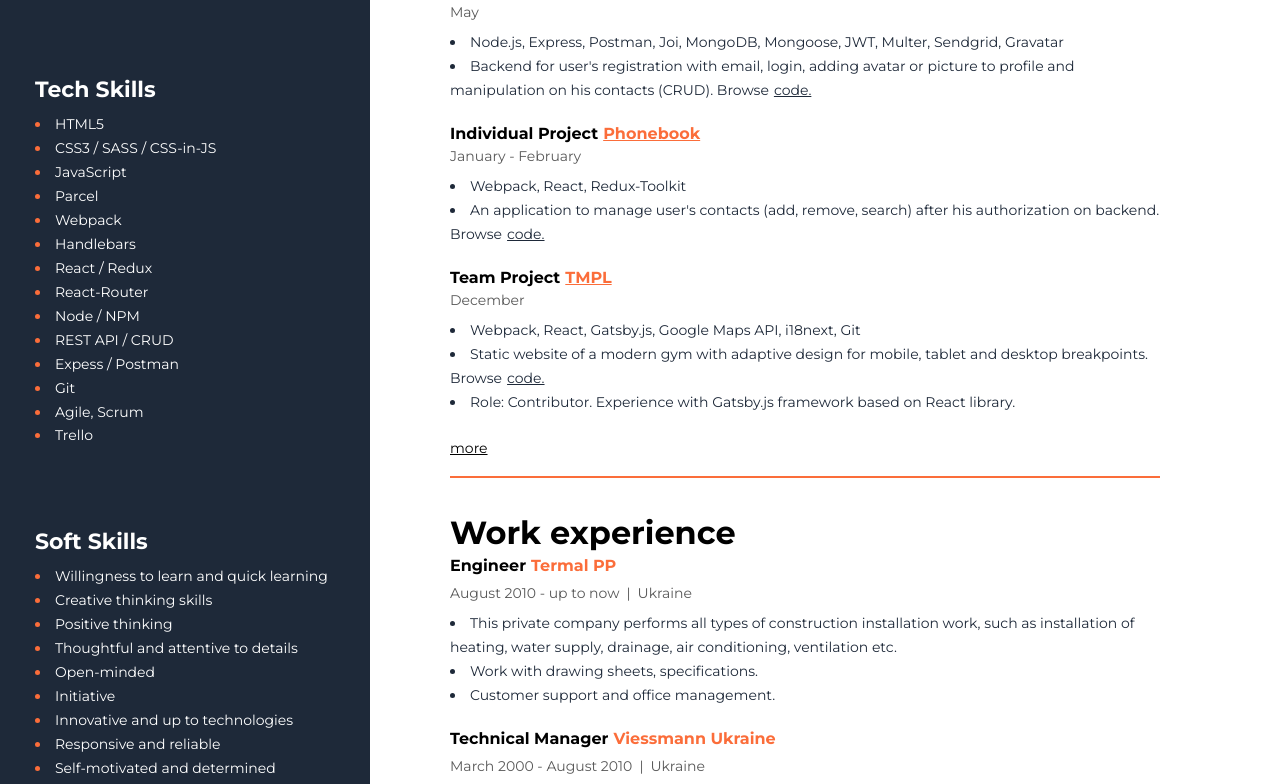
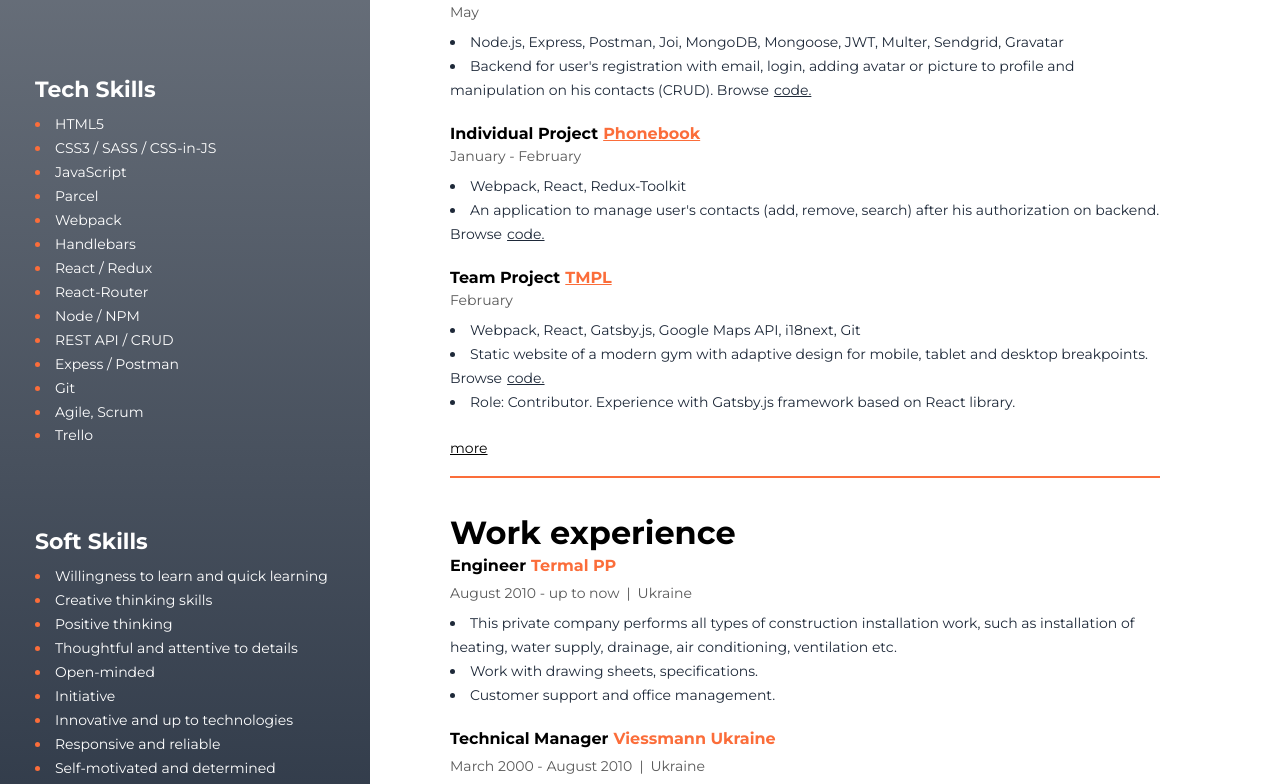
Before and after one commit to oksanastets-code/my-cv, a React (Create React App) app: page / in a window 1280 px wide. Shown: the part 634-1418 px from the top of the page. Built offline with nearby package versions, Linux system fonts and the light colour scheme.

Commit message:
format sidebar

```diff
--- a/src/components/Sidebar/Sidebar.jsx
+++ b/src/components/Sidebar/Sidebar.jsx
@@ -12,7 +12,7 @@ import languages from '../../data/languages.json';
 export const Sidebar = () => {
   return (
     <AsideBar>
-      <Photo/>
+      <Photo />
       <ContactBlock items={contacts} />
       <Skills items={skills} />
       <Languages title={languages.title} stack={languages.stack} />
@@ -27,5 +27,16 @@ const AsideBar = styled.aside`
   justify-content: space-between;
   padding: 40px 35px 40px 35px;
   color: ${p => p.theme.colors.textSidebar};
-  background-color: #1e2939;
+  /* background-color: #1e2939; */
+  background: #1e2939; /* fallback for old browsers */
+  background: -webkit-linear-gradient(
+    to top,
+    #1e2939,
+    rgba(30, 41, 57, 0.5)
+  ); /* Chrome 10-25, Safari 5.1-6 */
+  background: linear-gradient(
+    to top,
+    #1e2939,
+    rgba(30, 41, 57, 0.5)
+  ); /* W3C, IE 10+/ Edge, Firefox 16+, Chrome 26+, Opera 12+, Safari 7+ */
 `;
--- a/src/data/projects.json
+++ b/src/data/projects.json
@@ -37,7 +37,7 @@
     "type": "Team Project",
     "name": "TMPL",
     "deployLink": "https://tmplgitp.gatsbyjs.io/",
-    "period": "December",
+    "period": "February",
     "stack": "Webpack, React, Gatsby.js, Google Maps API, i18next, Git",
     "descr": "Static website of a modern gym with adaptive design for mobile, tablet and desktop breakpoints. Browse",
     "codeLink": "https://github.com/oksanastets-code/TMPL",
```
